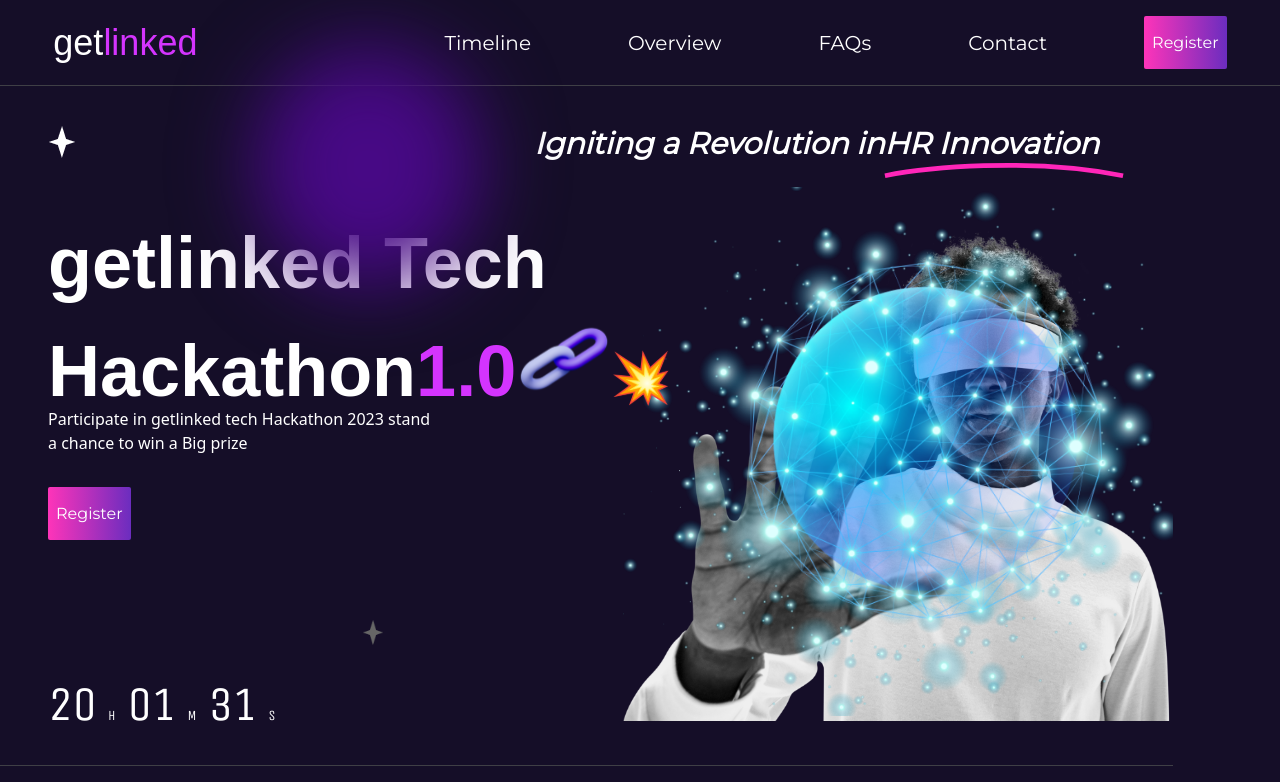
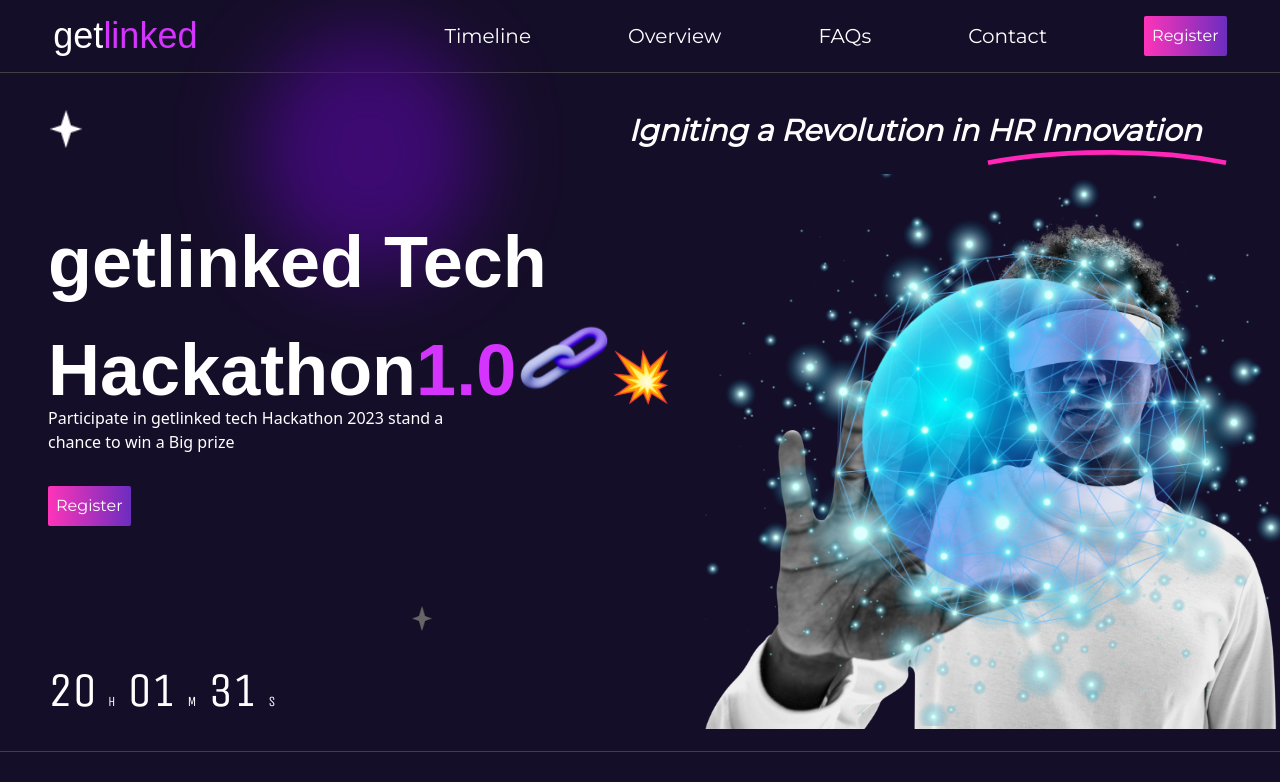
Before and after one commit to Elochukwu3/getla, a React (Vite) app in the folder front-end/: page / in a window 1280 px wide. Shown: the top 782 px of the page. Built offline with nearby package versions, Linux system fonts and the light colour scheme; a web font is replaced by a local one.

Commit message:
update button

```diff
--- a/front-end/src/App.tsx
+++ b/front-end/src/App.tsx
@@ -10,7 +10,7 @@ function App() {
     <>
       <div className="min-h-screen  bg-custom-purple overflow-x-hidden">
         <NavBar />
-        <div className="max-md:mx-auto  max-md:w-sm w-11/12">
+        <div className="max-md:mx-auto">
         <Routes>
 
           <Route path={ROUTES.home} element={<Home />} />
--- /dev/null
+++ b/front-end/src/assets/utils/data.ts
@@ -0,0 +1,5 @@
+export const starImageAnimation = {
+    initial: { scale: 1, opacity: 0.7 },
+    animate: { scale: [1, 1.2, 1], opacity: [0.7, 1, 0.7] },
+    transition: { duration: 2, repeat: Infinity },
+  };
--- a/front-end/src/components/HomeBinder/index.tsx
+++ b/front-end/src/components/HomeBinder/index.tsx
@@ -4,22 +4,26 @@ import { IMAGE_PATH, ICON } from "@assets/utils/webImage";
 import Timer from "@components/Timer";
 import { Link } from "react-router-dom";
 import { motion } from "framer-motion";
+import { starImageAnimation } from "@assets/utils/data";
+
 
 function HomeBinder() {
   return (
     <div className="text-white border-b border-zinc-700 relative">
       <motion.div
         initial={{ opacity: 0.7 }}
-        animate={{ opacity: 1 }}
-        className="w-[14rem] h-[15rem] z-10 absolute left-[16rem] -top-20 bg-[#470985] rounded-full blur-2xl"
+        animate={{ opacity: 0.8 }}
+        className="w-[14rem] h-[15rem] max-md:hidden z-10 absolute left-[16rem] -top-20 bg-[#470985]
+        rounded-full blur-2xl"
       ></motion.div>
-      <div className="flex mx-auto w-11/12 justify-between max-md:flex-col-reverse max-md:text-2xl max-sm:text-lg text-3xl font-bold italic font-montserrat text-white">
-        <img
-          src={ICON.star}
-          className="object-contain w-fit h-fit max-md:-scale-y-50 max-md:pl-20"
+      <div className="flex mx-auto w-11/12 justify-between max-md:flex-col-reverse max-md:text-2xl  max-sm:text-base text-3xl font-bold italic font-montserrat text-white">
+        <motion.img
+         src={ICON.star}
+         {...starImageAnimation}
+         className="object-contain w-fit h-fit max-md:h-5 max-md:pl-20 max-md:scale-50 max-md:opacity-70"
         />
-        <div>
-          <span className="flex  max-md:justify-center">
+        <div style={{ whiteSpace: 'nowrap' }}  className="z-10 max-mobile:scale-75">
+          <span className="flex gap-2 max-md:justify-center">
             <motion.span
             initial={{ translateX: 200 }}
             whileInView={{ translateX: 0 }}
@@ -27,9 +31,9 @@ function HomeBinder() {
             >
               Igniting a Revolution in
             </motion.span>
-            <p className="relative block"
+            <p className="relative block "
             >
-              <motion.span className="relativ block"
+              <motion.span className="relative"
             initial={{ translateX: 200 }}
             whileInView={{ translateX: 0 }}
             transition={{ duration: 0.5, type: "tween" }}
@@ -54,9 +58,13 @@ function HomeBinder() {
           </span>
         </div>
       </div>
-      <div className="flex max-md:flex-col max-md:items-center mt-12 ">
+      <div className="flex max-md:flex-col z-30 relative max-md:items-center mt-12 ">
         <div className="md:pl-12 w-9/12  max-md:w-10/12  max-sm:text-center ">
-          <div className="font-clash space-y-3 font-bold text-7xl max-md:text-5xl max-sm:text-4xl">
+          <div className="font-clash space-y-3 font-bold text-7xl max-md:text-5xl max-sm:text-4xl relative">
+          <motion.div
+        initial={{ opacity: 0.7 }}
+        className="w-[16rem] h-[15rem] -left-[4rem] opacity-10 max-md:block hidden z-10 absolute  top-0 bg-[#470985] rounded-full blur-2xl"
+      ></motion.div>
             <p>getlinked Tech</p>
             <p className="flex items-end relative z-30 max-md:justify-center h-24">
               Hackathon <span className="text-custom-highlight ">1.0</span>
@@ -68,7 +76,7 @@ function HomeBinder() {
               <img src={IMAGE_PATH.fireImg} alt="" className="object-contain max-md:scle-50 max-md:w-1/2 "/>
             </p>
           </div>
-          <p className="w-8/12 max-md:w-9/12 max-sm:w-full font-Montserrat mb-8">
+          <p className="w-8/12 z-30 relative max-md:w-9/12 max-sm:w-full font-Montserrat mb-8">
             Participate in getlinked tech Hackathon 2023 stand a chance to win a
             Big prize
           </p>
--- a/front-end/src/components/NavBar/index.tsx
+++ b/front-end/src/components/NavBar/index.tsx
@@ -1,34 +1,16 @@
-import { useState, useEffect } from "react";
+import { useState} from "react";
 import Button from "../button";
 import { ICON } from "@assets/utils/webImage";
-import { Link as LoutLink } from "react-router-dom";
+import { Link as LoutLink} from "react-router-dom";
 import { ROUTES } from "@assets/utils/routes";
 import { Link } from "react-scroll";
+import useFuns from "./useFun";
 
 function NavBar() {
   const [drop, setDrop] = useState<Boolean>(false);
-  const handler = (): void => {
-    setDrop(!drop);
-  };
+ const {handler, info} = useFuns(setDrop);
+ const btnHandle = ()=> handler(drop)
 
-  useEffect(() => {
-    const handleResize = () => {
-      if (window.innerWidth > 768) {
-        setDrop(false);
-      }
-      setDrop(false);
-    };
-    window.addEventListener("resize", handleResize);
-    return () => {
-      window.removeEventListener("resize", handleResize);
-    };
-  }, []);
-
-  const info = {
-    spy: true,
-    smooth: true,
-    duration: 1000,
-  };
 
   return (
     <div className="border-b border-zinc-700 text-white py-4 max-md:px-5 mb-10">
@@ -47,36 +29,35 @@ function NavBar() {
           <Link
         {... info}
             to={ROUTES.timeline}
-            onClick={handler}
-            className="block  max-md:mt-10 hover:bg-button-gradient hover:bg-clip-text hover:text-transparent"
+            onClick={btnHandle}
+            className="block cursor-pointer  max-md:mt-10 hover:bg-button-gradient hover:bg-clip-text hover:text-transparent"
           >
             Timeline
           </Link>
           <Link
            {... info}
             to={ROUTES.overview}
-            onClick={handler}
-            className="block  hover:bg-button-gradient hover:bg-clip-text hover:text-transparent"
+            onClick={btnHandle}
+            className="block cursor-pointer hover:bg-button-gradient hover:bg-clip-text hover:text-transparent"
           >
             Overview
           </Link>
           <Link
            {... info}
             to={ROUTES.fqq}
-            onClick={handler}
-            className="block  hover:bg-button-gradient hover:bg-clip-text hover:text-transparent"
+            onClick={btnHandle}
+            className="block cursor-pointer hover:bg-button-gradient hover:bg-clip-text hover:text-transparent"
           >
             FAQs
           </Link>
-          <Link
-           {... info}
+          <LoutLink
             to={ROUTES.contact}
-            onClick={handler}
-            className=" block hover:bg-button-gradient hover:bg-clip-text hover:text-transparent"
+            onClick={()=>setDrop(!drop)}
+             className=" block hover:bg-button-gradient hover:bg-clip-text hover:text-transparent"
           >
             Contact
-          </Link>
-          <LoutLink to={ROUTES.register} className="block">
+          </LoutLink>
+          <LoutLink to={ROUTES.register} className="block" onClick={()=>setDrop(!drop)}>
             <Button caption={"Register"} />
           </LoutLink>
         </ul>
@@ -84,7 +65,7 @@ function NavBar() {
           className={`md:hidden flex justify-center  p-3px  z-40 cursor-pointer rounded-full ${
             drop && "bg-button-gradient"
           }`}
-          onClick={handler}
+          onClick={btnHandle}
         >
           <img
             alt=""
--- /dev/null
+++ b/front-end/src/components/NavBar/useFun.tsx
@@ -0,0 +1,37 @@
+import { useEffect } from "react";
+import {  useLocation } from "react-router-dom";
+import { ROUTES } from "@assets/utils/routes";
+
+import { useNavigate } from "react-router-dom";
+function useFuns(callback: React.Dispatch<React.SetStateAction<Boolean>>) {
+  const location = useLocation();
+  const navigate = useNavigate();
+  const info = {
+    spy: true,
+    smooth: true,
+    duration: 1000,
+  };
+
+  const handler = (val: Boolean): void => {
+    if (location.pathname !== ROUTES.home) {
+      navigate(ROUTES.home);
+    }
+    callback(!val);
+  };
+
+  useEffect(() => {
+    const handleResize = () => {
+      if (window.innerWidth > 768) {
+        callback(false);
+      }
+      callback(false);
+    };
+    window.addEventListener("resize", handleResize);
+    return () => {
+      window.removeEventListener("resize", handleResize);
+    };
+  }, [callback]);
+  return {handler, info}
+}
+
+export default useFuns;
--- a/front-end/src/components/Register/Category.tsx
+++ b/front-end/src/components/Register/Category.tsx
@@ -5,7 +5,7 @@ const Category = ()=>{
     return (
         <div className="w-full space-y-2" >
         <p>Category</p>
-        <select required id="category" className="w-full block  placeholder:text-zinc-600 p-4 bg-inherit border border-zinc-600 rounded-md outline-none">
+        <select defaultValue={""} required id="category" className="w-full block  placeholder:text-zinc-600 p-4 bg-inherit border border-zinc-600 rounded-md outline-none">
           <option
             value={""}
             disabled
--- a/front-end/src/components/button/index.tsx
+++ b/front-end/src/components/button/index.tsx
@@ -3,7 +3,7 @@ import { propType } from "./type";
 function Button({ caption, bool, type = "button"}: propType) {
 
   return (
-    <button type={type} className={`capitalize rounded-sm outline-none px-2  ${bool ? "w-full" : "w-172"} h-53 bg-button-gradient text-white text-base font-montserrat`}>{caption}</button>
+    <button type={type} className={`capitalize rounded-sm outline-none px-2  ${bool ? "w-full" : "w-172"} h-10 bg-button-gradient text-white text-base font-montserrat`}>{caption}</button>
   );
 }
 
--- a/front-end/tailwind.config.js
+++ b/front-end/tailwind.config.js
@@ -52,6 +52,9 @@ export default {
       },
       width:{
         "sm":"95%"
+      },
+      screens:{
+        "mobile": "330px"
       }
     },
 
```
